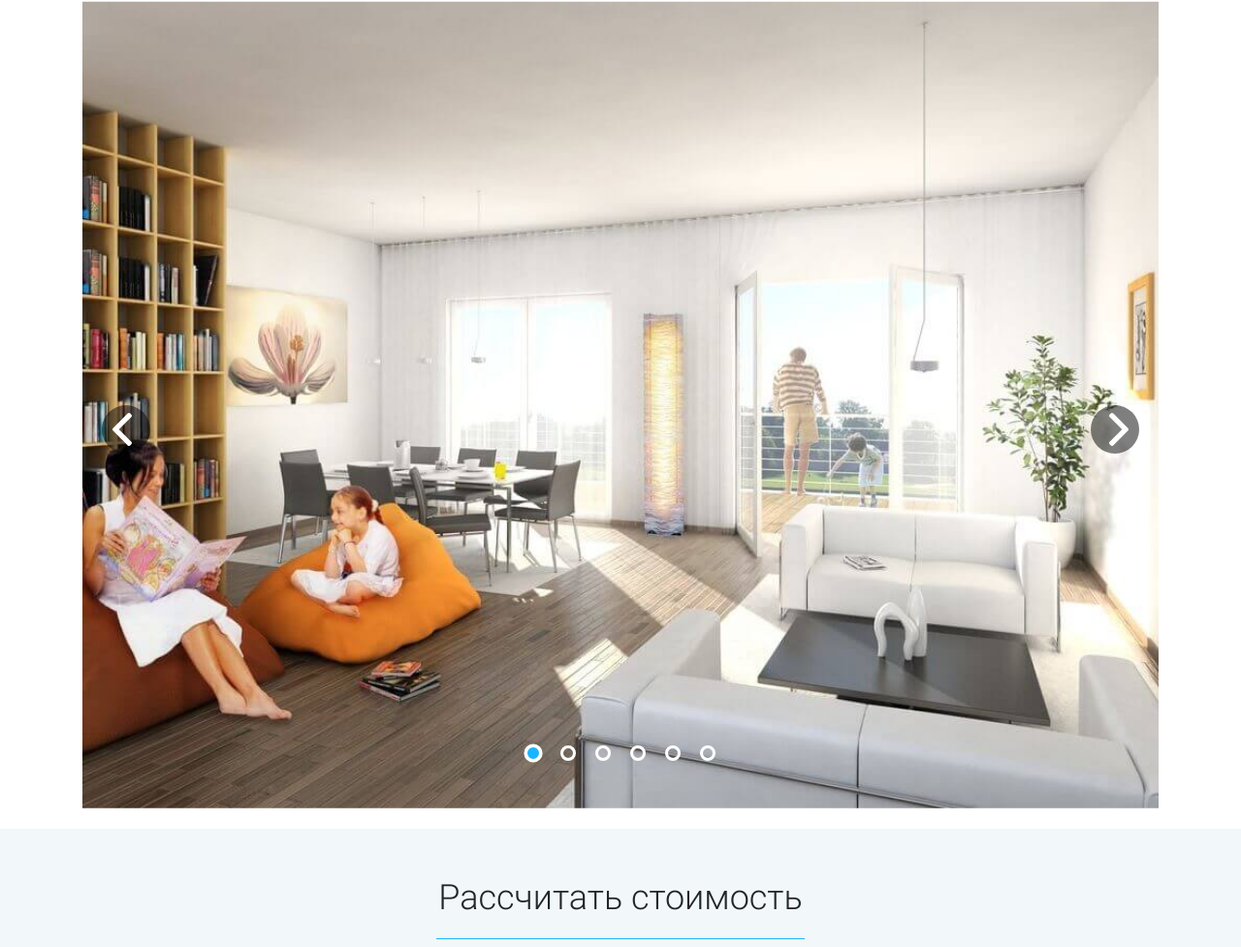
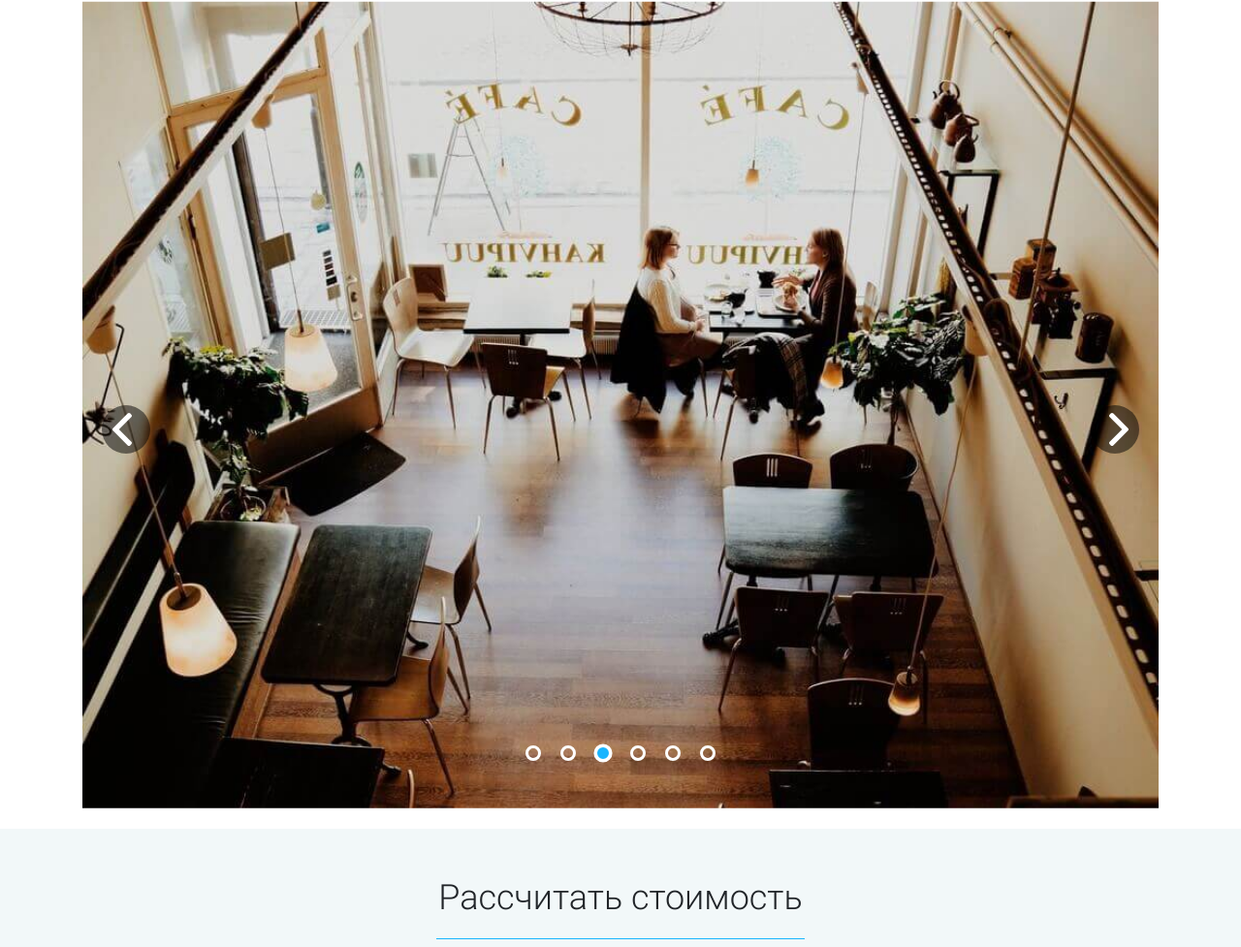
Before and after one commit to mortez7/3DGlo, a website with bundled scripts: page index.html in a window 1280 px wide. Shown: the part 1536-2513 px from the top of the page at 97% size. Built offline with nearby package versions, Linux system fonts and the light colour scheme.

Commit message:
Выполнены задания урока №23

```diff
--- a/index.html
+++ b/index.html
@@ -159,14 +159,7 @@
           <li class="portfolio-item"><img src="images/portfilio/portfolio-10.jpg" alt="portfolio" /></li>
           <a href="#" class="portfolio-btn prev" id="arrow-left"></a>
           <a href="#" class="portfolio-btn next" id="arrow-right"></a>
-          <ul class="portfolio-dots">
-            <li class="dot dot-active"></li>
-            <li class="dot"></li>
-            <li class="dot"></li>
-            <li class="dot"></li>
-            <li class="dot"></li>
-            <li class="dot"></li>
-          </ul>
+          <ul class="portfolio-dots"></ul>
         </ul>
       </div>
     </div>
--- a/src/index.js
+++ b/src/index.js
@@ -5,6 +5,7 @@ import calculator from "./modules/calculator";
 import mainForm from "./modules/main-form";
 import footerForm from "./modules/footer-form";
 import tabs from "./modules/tabs";
+import slider from "./modules/slider";
 
 timer("10 january 2025");
 menu();
@@ -13,3 +14,4 @@ calculator();
 mainForm();
 footerForm();
 tabs();
+slider("portfolio-content", "portfolio-item", "dot", "portfolio-btn");
--- /dev/null
+++ b/src/modules/slider.js
@@ -0,0 +1,114 @@
+const slider = (sliderClass, slideClass, dotClass, arrowsClass, slideActive = "portfolio-item-active", dotActive = "dot-active") => {
+  if (!document.querySelector("." + sliderClass) || !document.querySelector("." + slideClass)) {
+    return;
+  }
+  const sliderBlock = document.querySelector("." + sliderClass);
+  const slides = document.querySelectorAll("." + slideClass);
+  const dotsContainer = document.querySelector(".portfolio-dots");
+  const timeInterval = 2000;
+  let dots;
+  let currentSlide = 0;
+  let interval;
+
+  const renderDots = () => {
+    for (let i = 0; i < slides.length; i++) {
+      let dot = document.createElement("li");
+      if (i === 0) {
+        dot.classList.add(dotActive);
+      }
+      dot.classList.add(dotClass);
+      dotsContainer.appendChild(dot);
+    }
+
+    const dots = document.querySelectorAll("." + dotClass);
+    return dots;
+  };
+
+  const prevSlide = (elems, index, strClass) => {
+    elems[index].classList.remove(strClass);
+  };
+
+  const nextSlide = (elems, index, strClass) => {
+    elems[index].classList.add(strClass);
+  };
+
+  const autoSlide = () => {
+    prevSlide(slides, currentSlide, slideActive);
+    prevSlide(dots, currentSlide, dotActive);
+    currentSlide++;
+
+    if (currentSlide >= slides.length) {
+      currentSlide = 0;
+    }
+
+    nextSlide(slides, currentSlide, slideActive);
+    nextSlide(dots, currentSlide, dotActive);
+  };
+
+  const startSlide = (timer = 1500) => {
+    interval = setInterval(autoSlide, timer);
+  };
+
+  const stopSlide = () => {
+    clearInterval(interval);
+  };
+
+  sliderBlock.addEventListener("click", (e) => {
+    e.preventDefault();
+
+    if (!e.target.matches(`.${dotClass}, .${arrowsClass}`)) {
+      return;
+    }
+
+    prevSlide(slides, currentSlide, slideActive);
+    prevSlide(dots, currentSlide, dotActive);
+
+    if (e.target.matches("#arrow-right")) {
+      currentSlide++;
+    } else if (e.target.matches("#arrow-left")) {
+      currentSlide--;
+    } else if (e.target.classList.contains(dotClass)) {
+      dots.forEach((dot, index) => {
+        if (e.target === dot) {
+          currentSlide = index;
+        }
+      });
+    }
+
+    if (currentSlide >= slides.length) {
+      currentSlide = 0;
+    }
+
+    if (currentSlide < 0) {
+      currentSlide = slides.length - 1;
+    }
+
+    nextSlide(slides, currentSlide, slideActive);
+    nextSlide(dots, currentSlide, dotActive);
+  });
+
+  sliderBlock.addEventListener(
+    "mouseenter",
+    (e) => {
+      if (e.target.matches(`.${dotClass}, .${arrowsClass}`)) {
+        stopSlide();
+      }
+    },
+    true
+  );
+
+  sliderBlock.addEventListener(
+    "mouseleave",
+    (e) => {
+      if (e.target.matches(`.${dotClass}, .${arrowsClass}`)) {
+        startSlide(timeInterval);
+      }
+    },
+    true
+  );
+
+  dots = renderDots();
+  startSlide(timeInterval);
+};
+
+export default slider;
```
Also changed, not shown: dist/main.js.
